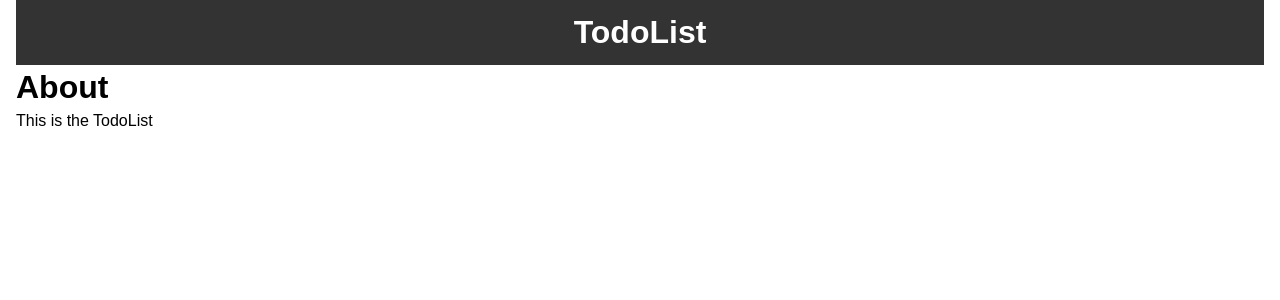
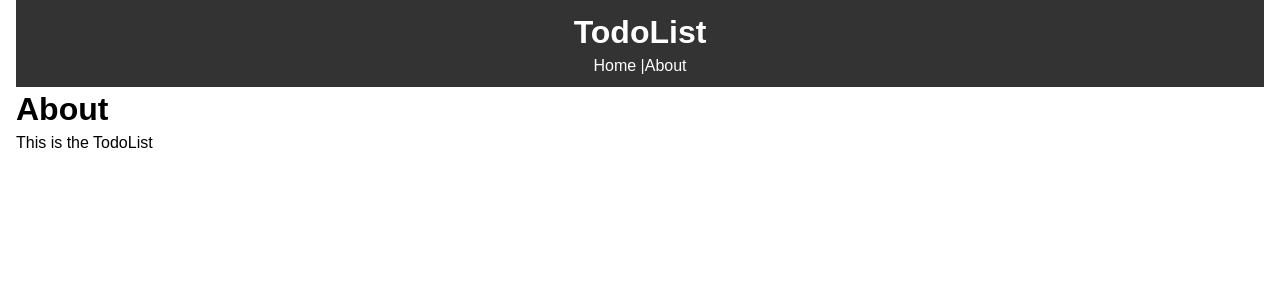
Before and after one commit to mindziukasss/react-todoList, a React (Create React App) app: page /about in a window 1280 px wide. Shown: the top 300 px of the page. Built offline with nearby package versions, Linux system fonts and the light colour scheme.

Commit message:
Add link to header

```diff
--- a/src/components/layout/Header.js
+++ b/src/components/layout/Header.js
@@ -1,9 +1,13 @@
 import React from 'react';
+import {Link} from 'react-router-dom'
+
 
 function Header() {
     return (
         <header style={headerStyle}>
             <h1>TodoList</h1>
+            <Link style={linkStyle} to="/">Home</Link> |
+            <Link style={linkStyle} to="/about">About</Link>
         </header>
     )
 }
@@ -15,4 +19,8 @@
     padding: '10px'
 }
 
+const linkStyle = {
+    color: '#fff'
+}
+
 export default Header;
```
